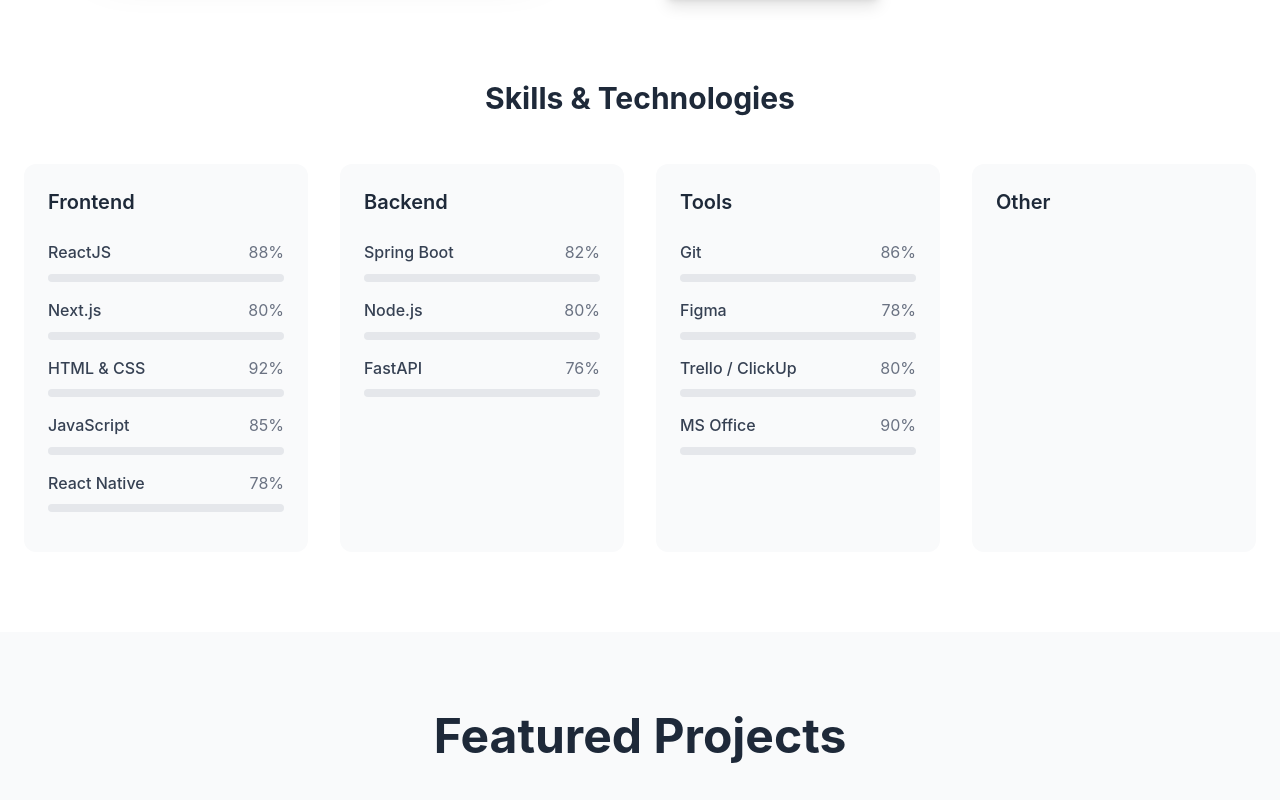
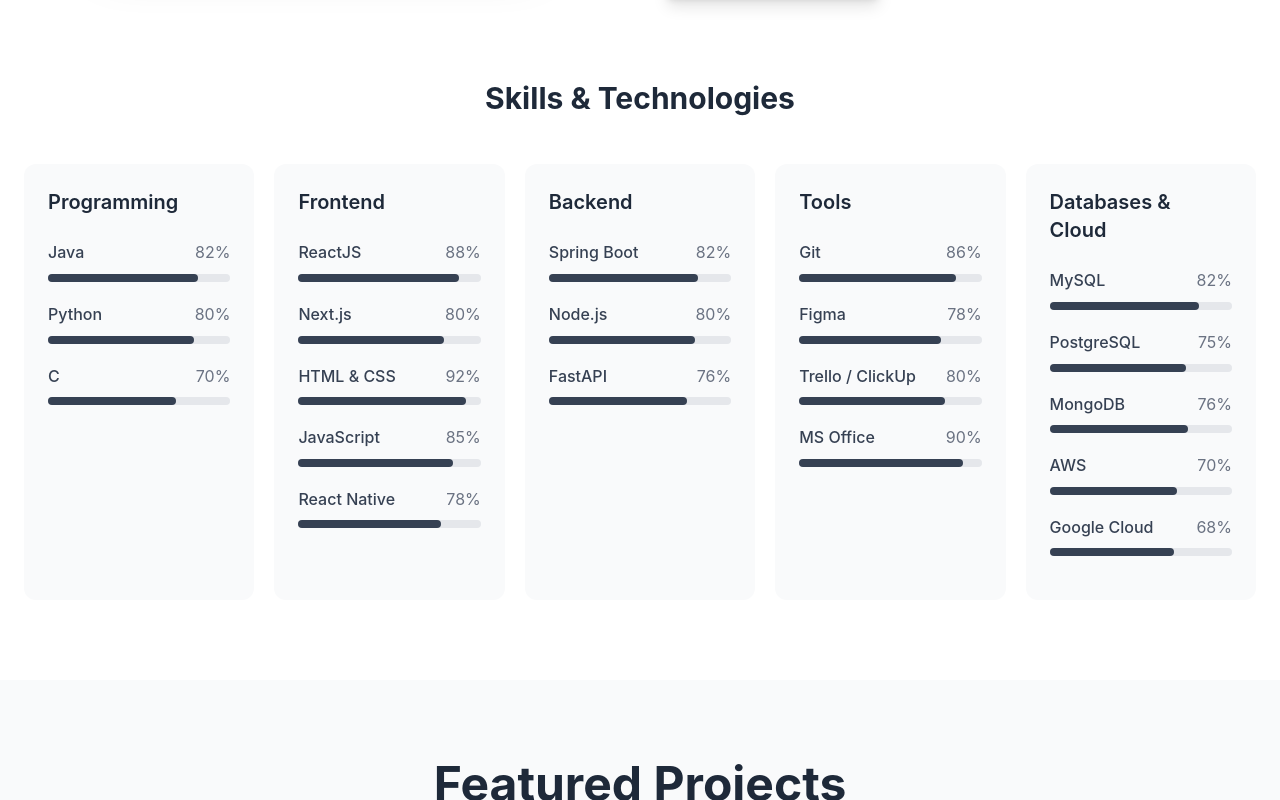
Before and after one commit to yukthi2000/portfolio, a React (Vite) app: page / in a window 1280 px wide. Shown: the part 1452-2252 px from the top of the page. Built offline with nearby package versions, Linux system fonts and the light colour scheme.

Commit message:
add the dp

```diff
--- a/src/components/Sections/About.tsx
+++ b/src/components/Sections/About.tsx
@@ -6,18 +6,18 @@
 
 const About: React.FC = () => {
   const skillCategories = {
+    programming: skills.filter(skill => skill.category === 'programming'),
     frontend: skills.filter(skill => skill.category === 'frontend'),
     backend: skills.filter(skill => skill.category === 'backend'),
     tools: skills.filter(skill => skill.category === 'tools'),
-    other: skills.filter(skill => skill.category === 'other'),
+    'Databases & Cloud': skills.filter(skill => skill.category === 'Databases & Cloud'),
   };
-
   const SkillBar: React.FC<{ skill: typeof skills[0] }> = ({ skill }) => (
     <motion.div
       initial={{ opacity: 0, x: -20 }}
       whileInView={{ opacity: 1, x: 0 }}
       viewport={{ once: true }}
-      className="mb-4"
+      className="mb-5"
     >
       <div className="flex justify-between mb-2">
         <span className="text-gray-700 dark:text-gray-300 font-medium">
@@ -30,10 +30,9 @@
       <div className="w-full bg-gray-200 dark:bg-gray-700 rounded-full h-2">
         <motion.div
           initial={{ width: 0 }}
-          whileInView={{ width: `${skill.level}%` }}
-          viewport={{ once: true }}
-          transition={{ duration: 1, delay: 0.2 }}
-          className="bg-primary-600 h-2 rounded-full"
+          animate={{ width: `${skill.level}%` }}
+          transition={{ duration: 1 }}
+          className="dark:bg-gray-200 bg-gray-700 h-2 rounded-full"
         />
       </div>
     </motion.div>
@@ -62,7 +61,7 @@
           >
             <div className="relative">
               <img
-                src="https://images.unsplash.com/photo-1507003211169-0a1dd7228f2d?w=500&h=500&fit=crop&crop=face"
+                src="src\assets\DSC07376.jpg"
                 alt={personalInfo.name}
                 className="w-full max-w-md mx-auto rounded-2xl shadow-2xl"
               />
@@ -123,7 +122,7 @@
             Skills & Technologies
           </h3>
 
-          <div className="grid md:grid-cols-2 lg:grid-cols-4 gap-8">
+          <div className="grid md:grid-cols-2 lg:grid-cols-5 gap-5">
             {Object.entries(skillCategories).map(([category, categorySkills]) => (
               <div key={category} className="bg-gray-50 dark:bg-gray-800 p-6 rounded-xl">
                 <h4 className="text-xl font-semibold text-gray-800 dark:text-white mb-6 capitalize">
```
